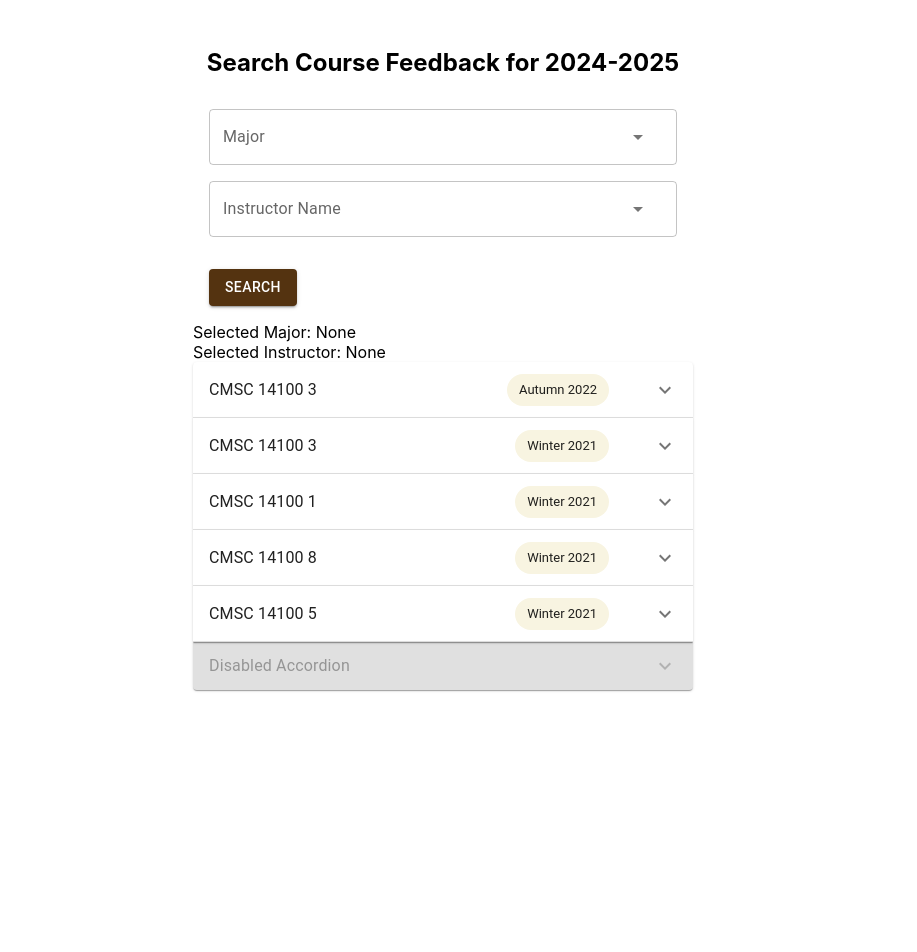
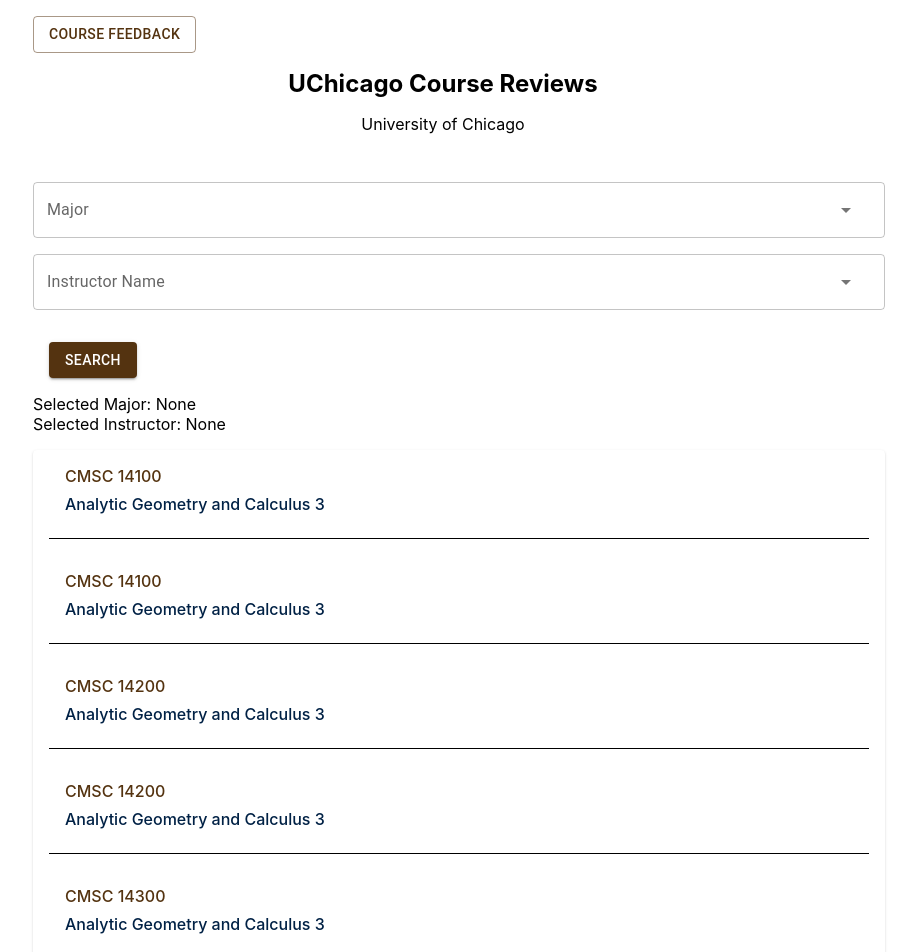
Before and after one commit to nbko/course-review, a React (Create React App) app: page / in a window 1280 px wide. Shown: the top 952 px of the page, without its empty margins (197-1114 px from the left). Before the commit the page ends 800 px from the top, so only its background shows below. Built offline with nearby package versions, Linux system fonts and the light colour scheme.

Commit message:
add styling for sorted courses

```diff
--- a/src/App.css
+++ b/src/App.css
@@ -8,29 +8,27 @@ body,
 	background-color: #f8f4e1;
 } */
 
-h2 {
+.about {
 	text-align: center;
+
+	div {
+		margin: 1rem;
+	}
 }
 
-.search-container {
-	width: 100%;
-	max-width: 800px;
-	padding: 3rem;
-	margin: auto;
-
+.MuiContainer-root {
 	.search-content {
 		width: 100%;
-		max-width: 500px;
 		margin: auto;
 		padding: 1rem;
 	}
 
-	.search,
 	button {
 		margin: 1rem;
 	}
 
 	.search {
+		margin: 1rem 0;
 		display: flex;
 		justify-content: center;
 		text-transform: capitalize;
@@ -43,11 +41,42 @@ h2 {
 	.MuiStack-root.css-m69qwo-MuiStack-root {
 		align-items: center;
 		justify-content: space-between;
-		max-width: 400px;
 		width: 100%;
+		padding: 0 10px;
 	}
 
 	.MuiChip-root.MuiChip-filled.MuiChip-sizeMedium {
 		background-color: #f8f4e1;
 	}
+
+	#panel1-content > div > div {
+		font-weight: 800;
+		margin-bottom: 0.5rem;
+	}
+
+	a {
+		text-decoration: none;
+		color: #543310;
+		font-weight: 500;
+
+		.MuiTypography-colorPrimary {
+			color: #002145;
+		}
+
+		.course {
+			margin: 1rem;
+			padding: 1rem;
+			border-bottom: 0.25px solid black;
+
+			p {
+				margin-bottom: 0.5rem;
+			}
+		}
+	}
+
+	a:nth-child(5) {
+		.course {
+			border: none;
+		}
+	}
 }
--- a/src/App.js
+++ b/src/App.js
@@ -1,10 +1,13 @@
 import React, { useEffect, useState } from "react";
 import Button from "@mui/material/Button";
+import Container from "@mui/material/Container";
 import { SearchInput, QuarterTags } from "./SearchInput";
 import DisabledAccordion from "./CourseReviews";
 import Progress from "./Progress";
 import { ThemeProvider, createTheme } from "@mui/material/styles";
 import Alert from "@mui/material/Alert";
+import Paper from "@mui/material/Paper";
+
 import { majors, instructors } from "./data";
 import "./App.css";
 
@@ -44,8 +47,12 @@ function App() {
 
 	return (
 		<ThemeProvider theme={themeOptions}>
-			<div className="search-container">
-				<h2>Search Course Feedback for 2024-2025</h2>
+			<Container maxWidth="md">
+				<Button variant="outlined">Course Feedback</Button>
+				<div className="about">
+					<h2>UChicago Course Reviews</h2>
+					<div>University of Chicago</div>
+				</div>
 				<div className="search-content">
 					<SearchInput
 						inputType="major"
@@ -68,11 +75,63 @@ function App() {
 						<Alert severity="warning">{alertMsg}</Alert>
 					)}
 					{progress && <Progress />}
-					<DisabledAccordion />
+					<Paper>
+						<a href="/course/cmsc14100">
+							<div className="course cmsc14100">
+								<p class="MuiTypography-root MuiTypography-subtitle1 MuiTypography-gutterBottom">
+									CMSC 14100
+								</p>
+								<p class="MuiTypography-root MuiTypography-subtitle1 MuiTypography-colorPrimary MuiTypography-gutterBottom">
+									Analytic Geometry and Calculus 3
+								</p>
+							</div>
+						</a>
+						<a href="/course/cmsc14200">
+							<div className="course coursecmsc14200">
+								<p class="MuiTypography-root MuiTypography-subtitle1 MuiTypography-gutterBottom">
+									CMSC 14100
+								</p>
+								<p class="MuiTypography-root MuiTypography-subtitle1 MuiTypography-colorPrimary MuiTypography-gutterBottom">
+									Analytic Geometry and Calculus 3
+								</p>
+							</div>
+						</a>
+						<a href="/course/cmsc14400">
+							<div className="course cmsc14400">
+								<p class="MuiTypography-root MuiTypography-subtitle1 MuiTypography-gutterBottom">
+									CMSC 14200
+								</p>
+								<p class="MuiTypography-root MuiTypography-subtitle1 MuiTypography-colorPrimary MuiTypography-gutterBottom">
+									Analytic Geometry and Calculus 3
+								</p>
+							</div>
+						</a>
+						<a href="/course/cmsc14400">
+							<div className="course cmsc14400">
+								<p class="MuiTypography-root MuiTypography-subtitle1 MuiTypography-gutterBottom">
+									CMSC 14200
+								</p>
+								<p class="MuiTypography-root MuiTypography-subtitle1 MuiTypography-colorPrimary MuiTypography-gutterBottom">
+									Analytic Geometry and Calculus 3
+								</p>
+							</div>
+						</a>
+						<a href="/course/cmsc14500">
+							<div className="course cmsc14500">
+								<p class="MuiTypography-root MuiTypography-subtitle1 MuiTypography-gutterBottom">
+									CMSC 14300
+								</p>
+								<p class="MuiTypography-root MuiTypography-subtitle1 MuiTypography-colorPrimary MuiTypography-gutterBottom">
+									Analytic Geometry and Calculus 3
+								</p>
+							</div>
+						</a>
+					</Paper>
+					{/* <DisabledAccordion /> */}
 					{/* <QuarterTags />
 				<SearchInput inputType="course section" /> */}
 				</div>
-			</div>
+			</Container>
 		</ThemeProvider>
 	);
 }
--- a/src/CourseReviews.js
+++ b/src/CourseReviews.js
@@ -9,7 +9,7 @@ import Stack from "@mui/material/Stack";
 
 export default function DisabledAccordion() {
 	return (
-		<div>
+		<>
 			<Accordion>
 				<AccordionSummary
 					expandIcon={<ExpandMoreIcon />}
@@ -22,6 +22,7 @@ export default function DisabledAccordion() {
 					</Stack>
 				</AccordionSummary>
 				<AccordionDetails>
+					<div>Comments on the course</div>
 					<Typography>
 						The course was challenging but fair, with a significant emphasis on
 						'code quality' which was difficult for beginners to grasp. The
@@ -31,6 +32,7 @@ export default function DisabledAccordion() {
 					</Typography>
 				</AccordionDetails>
 				<AccordionDetails>
+					<div>Course Content</div>
 					<Typography>
 						Students learned fundamental concepts of programming in Python,
 						including data types, conditionals, loops, classes, recursion, and
@@ -41,6 +43,7 @@ export default function DisabledAccordion() {
 					</Typography>
 				</AccordionDetails>
 				<AccordionDetails>
+					<div>Comments on the professor</div>
 					<Typography>
 						Professor Elmore was praised for his engaging and informative
 						lectures, his ability to answer questions effectively, and his
@@ -50,6 +53,7 @@ export default function DisabledAccordion() {
 					</Typography>
 				</AccordionDetails>
 				<AccordionDetails>
+					<div>Advice</div>
 					<Typography>
 						Students recommended more examples and exposure to 'code quality'
 						concepts, better instructions on homework, and improvements to the
@@ -269,6 +273,6 @@ export default function DisabledAccordion() {
 					<Typography>Disabled Accordion</Typography>
 				</AccordionSummary>
 			</Accordion>
-		</div>
+		</>
 	);
 }
--- a/src/SearchInput.js
+++ b/src/SearchInput.js
@@ -12,7 +12,7 @@ export function SearchInput({ inputType, options, setSelectedMajor }) {
 				disablePortal
 				id={`search-${inputType}`}
 				options={options}
-				sx={{ width: 500 }}
+				sx={{ width: 1 }}
 				renderInput={(params) => <TextField {...params} label={inputType} />}
 				onChange={(event, newValue) => {
 					setSelectedMajor(newValue);
```
